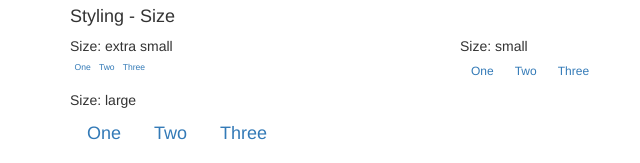
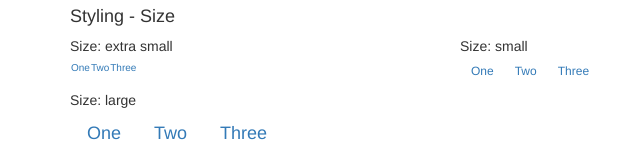
Before and after one commit to 2601-Srl/bootstrap-select2Buttons, a plain HTML site: page demo/index.html in a window 1280 px wide. Shown: the part 615-778 px from the top of the page, 0-640 px from the left. Drawn offline with nearby package versions, Linux system fonts and the light colour scheme.

Commit message:
Fixed css

```diff
--- a/css/select2Buttons.css
+++ b/css/select2Buttons.css
@@ -1,6 +1,6 @@
 .select2Buttons > .btn-xs {
-    padding: 0.0714286rem 0.357143rem;
-    font-size: 0.857143rem;
+    padding: 0;
+    font-size: 1rem;
     line-height: 1.5;
     border-radius: 0.214286rem;
 }
```
